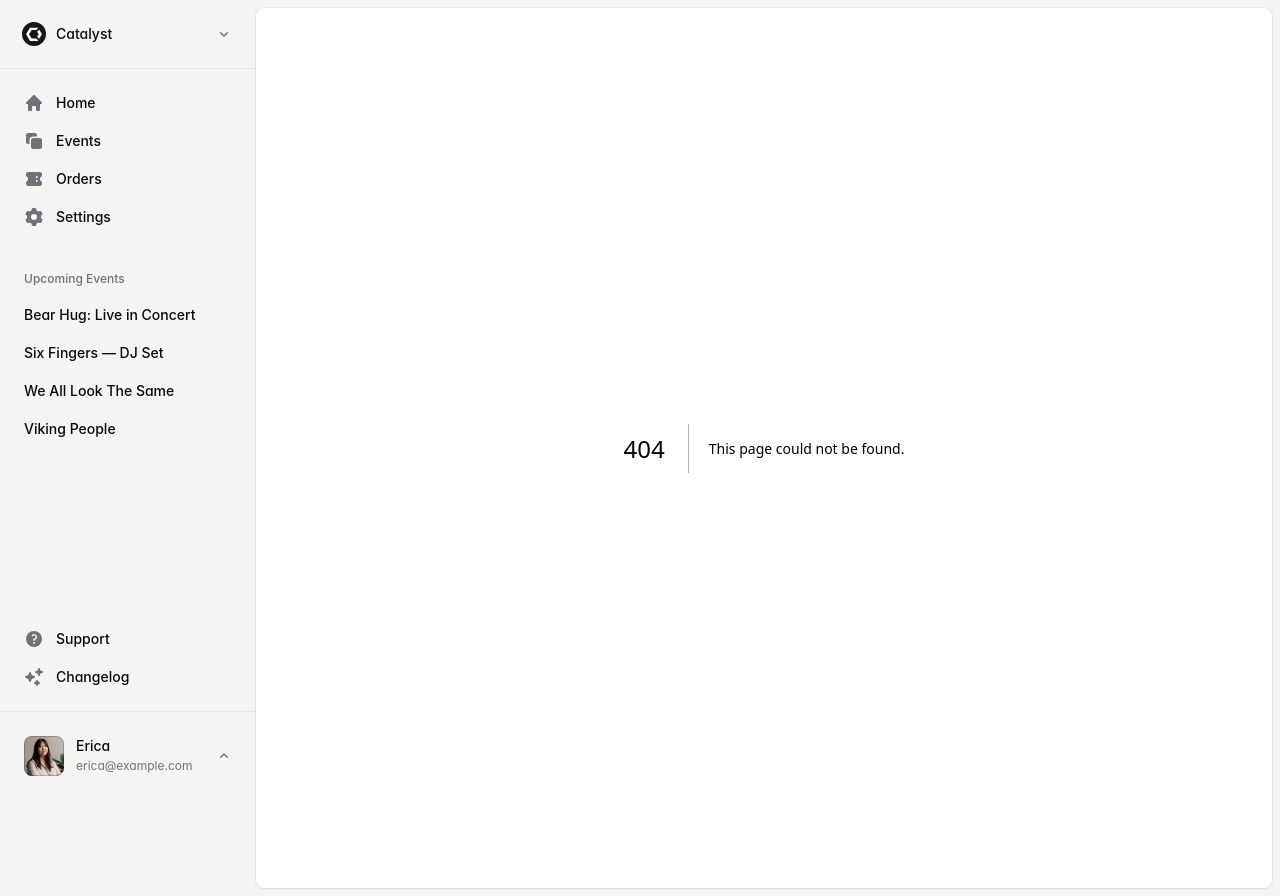
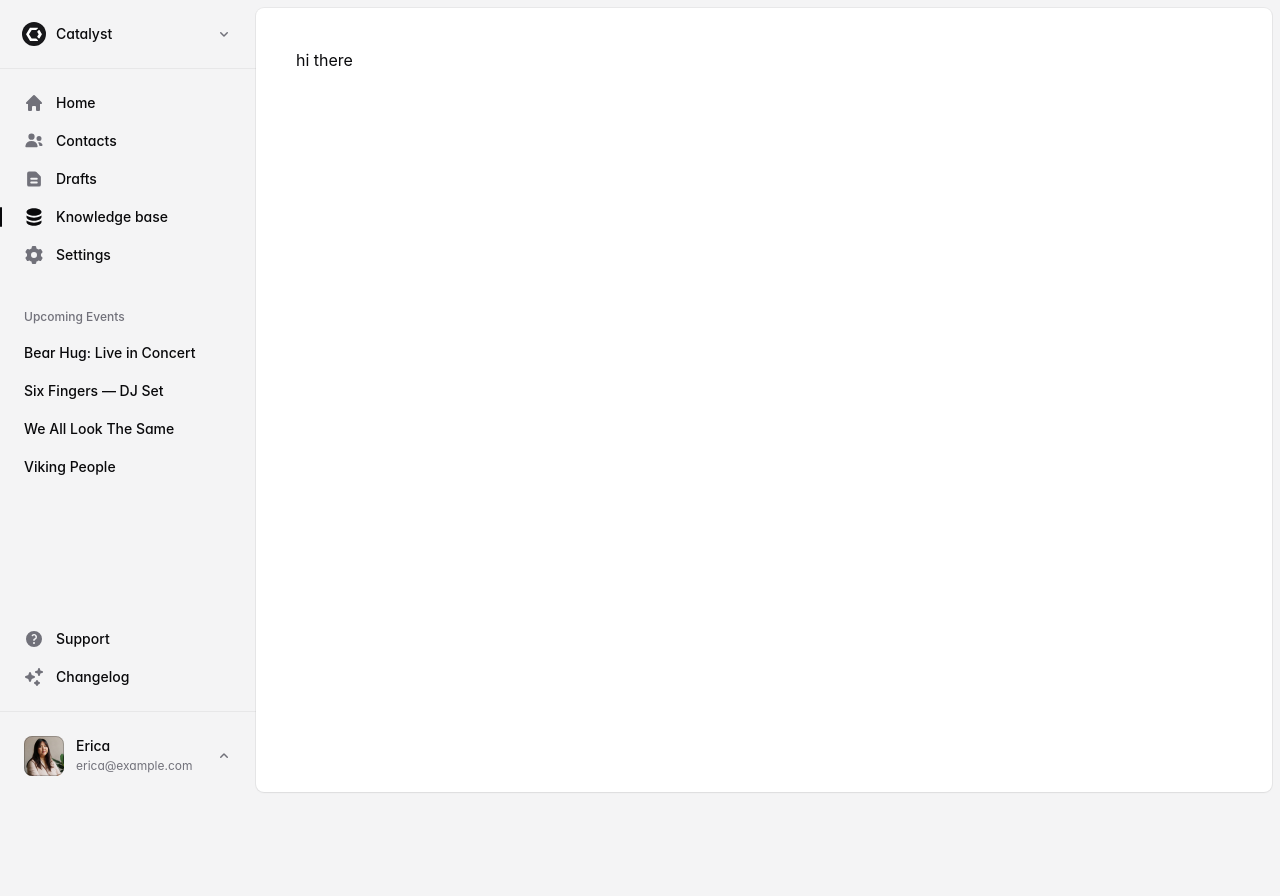
Before and after one commit to LuisValdenecio/viterbi-desk, a Next.js app: page /knowledge-base in a window 1280 px wide. Before the commit this address had no page. After the commit the page ends 800 px from the top, so only its background shows below. Built offline with nearby package versions, Linux system fonts and the light colour scheme; a web font is replaced by a local one.

Commit message:
renames the menu items

```diff
--- a/src/app/application-layout.jsx
+++ b/src/app/application-layout.jsx
@@ -27,11 +27,14 @@ import {
   ArrowRightStartOnRectangleIcon,
   ChevronDownIcon,
   ChevronUpIcon,
+  CircleStackIcon,
   Cog8ToothIcon,
+  DocumentTextIcon,
   LightBulbIcon,
   PlusIcon,
   ShieldCheckIcon,
   UserCircleIcon,
+  UsersIcon,
 } from '@heroicons/react/16/solid'
 import {
   Cog6ToothIcon,
@@ -124,13 +127,17 @@ export function ApplicationLayout({ events, children }) {
                 <HomeIcon />
                 <SidebarLabel>Home</SidebarLabel>
               </SidebarItem>
-              <SidebarItem href="/events" current={pathname.startsWith('/events')}>
-                <Square2StackIcon />
-                <SidebarLabel>Events</SidebarLabel>
+              <SidebarItem href="/contacts" current={pathname.startsWith('/contacts')}>
+                <UsersIcon/>
+                <SidebarLabel>Contacts</SidebarLabel>
               </SidebarItem>
               <SidebarItem href="/orders" current={pathname.startsWith('/orders')}>
-                <TicketIcon />
-                <SidebarLabel>Orders</SidebarLabel>
+                <DocumentTextIcon />
+                <SidebarLabel>Drafts</SidebarLabel>
+              </SidebarItem>
+              <SidebarItem href="/knowledge-base" current={pathname.startsWith('/knowledge-base')}>
+                <CircleStackIcon />
+                <SidebarLabel>Knowledge base</SidebarLabel>
               </SidebarItem>
               <SidebarItem href="/settings" current={pathname.startsWith('/settings')}>
                 <Cog6ToothIcon />
--- /dev/null
+++ b/src/app/knowledge-base/page.jsx
@@ -0,0 +1,19 @@
+import { Avatar } from '@/components/avatar'
+import { Button } from '@/components/button'
+import { Heading } from '@/components/heading'
+import { Table, TableBody, TableCell, TableHead, TableHeader, TableRow } from '@/components/table'
+import { getOrders } from '@/data'
+
+export const metadata = {
+  title: 'Orders',
+}
+
+export default async function Orders() {
+  let orders = await getOrders()
+
+  return (
+    <>
+      <h1>hi there</h1>
+    </>
+  )
+}
```
Also changed, not shown: src/app/contacts/[id]/page.jsx (renamed from src/app/events/[id]/page.jsx), src/app/contacts/page.jsx (renamed from src/app/events/page.jsx), src/app/drafts/[id]/page.jsx (renamed from src/app/orders/[id]/page.jsx), src/app/drafts/[id]/refund.jsx (renamed from src/app/orders/[id]/refund.jsx), src/app/drafts/page.jsx (renamed from src/app/orders/page.jsx).
